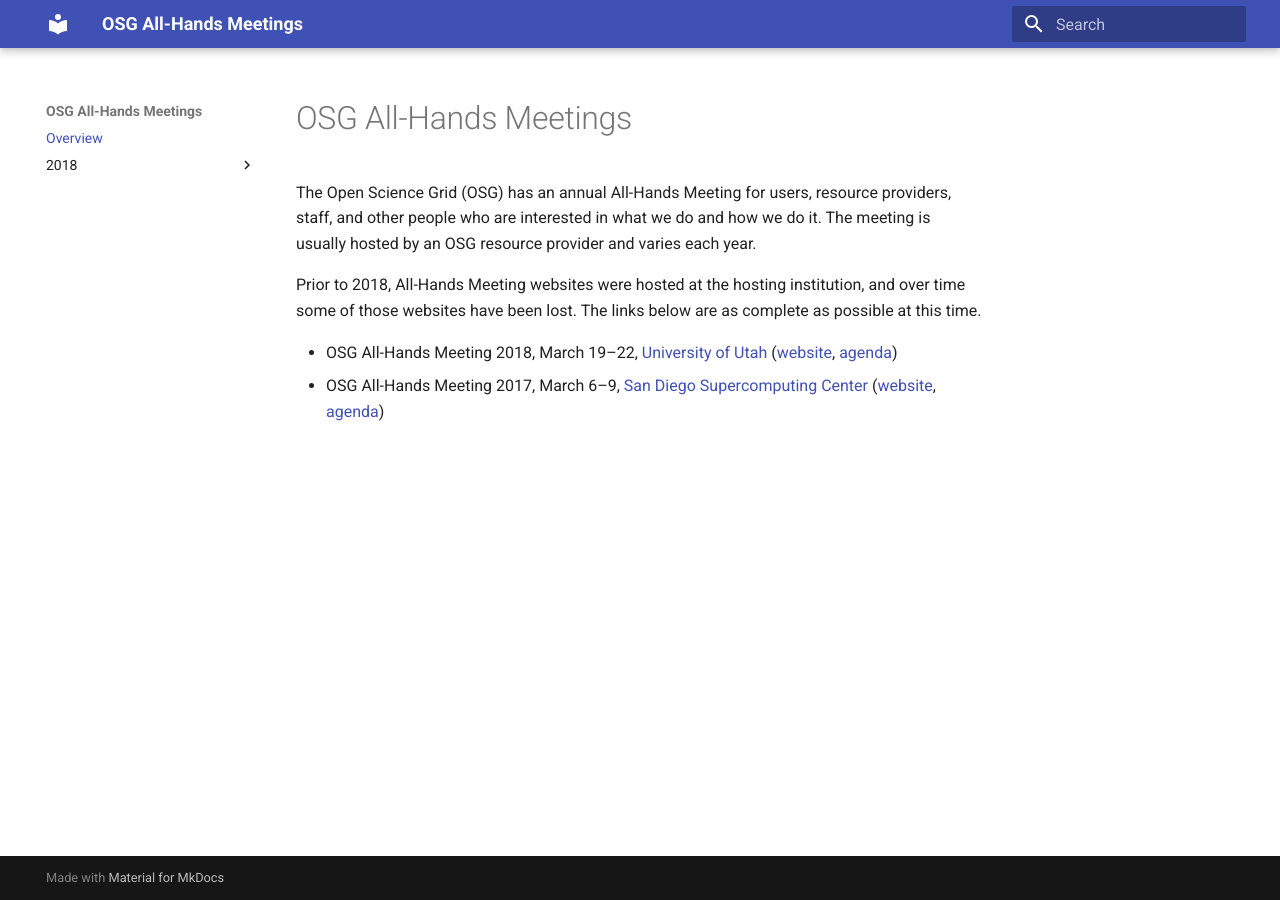
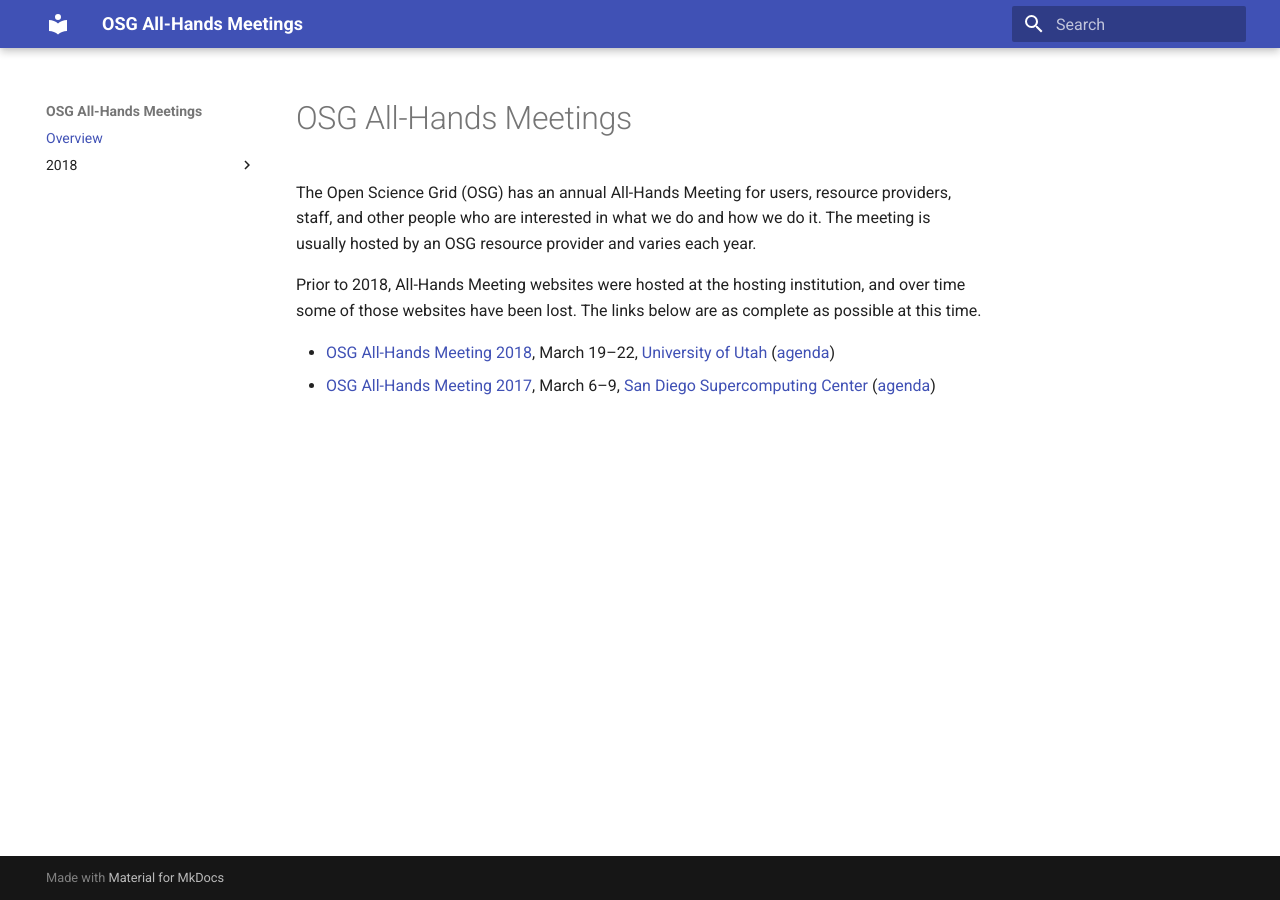
Before and after one commit to osg-htc/all-hands, an MkDocs documentation site: the page built from docs/index.md, in a window 1280 px wide. Built offline with MkDocs 1.6.1 and Material for MkDocs 9.7.7, drawn with Linux system fonts in a browser that asks for light colours; old or Windows-style settings are respelled for this version of MkDocs.

Commit message:
Fixed some formatting issues

```diff
--- a/docs/index.md
+++ b/docs/index.md
@@ -7,11 +7,8 @@
 Prior to 2018, All-Hands Meeting websites were hosted at the hosting institution, and over time some of those websites
 have been lost.  The links below are as complete as possible at this time.
 
-* OSG All-Hands Meeting 2018, March 19&ndash;22,
-  [University of Utah](https://www.utah.edu/)
-  ([website](/2018/index.md),
-  [agenda](https://indico.fnal.gov/event/15344/))
-* OSG All-Hands Meeting 2017, March 6&ndash;9,
+* [OSG All-Hands Meeting 2018](/2018/index.md), March 19&ndash;22, [University of Utah](https://www.utah.edu/)
+  ([agenda](https://indico.fnal.gov/event/15344/))
+* [OSG All-Hands Meeting 2017](https://www.eiseverywhere.com/ehome/221621), March 6&ndash;9,
   [San Diego Supercomputing Center](http://www.sdsc.edu/)
-  ([website](https://www.eiseverywhere.com/ehome/221621),
-  [agenda](https://indico.fnal.gov/event/12973/))
+  ([agenda](https://indico.fnal.gov/event/12973/))
```
Also changed, not shown: docs/2018/index.md (+1 -0 lines).
